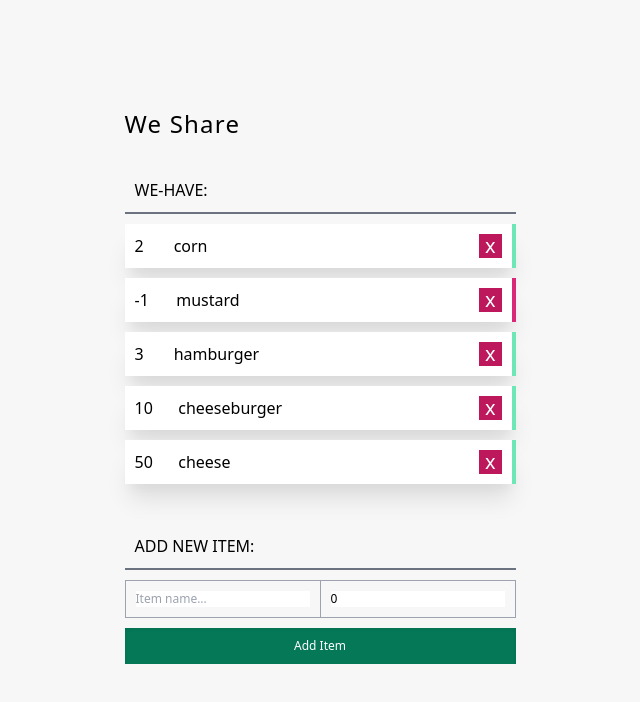
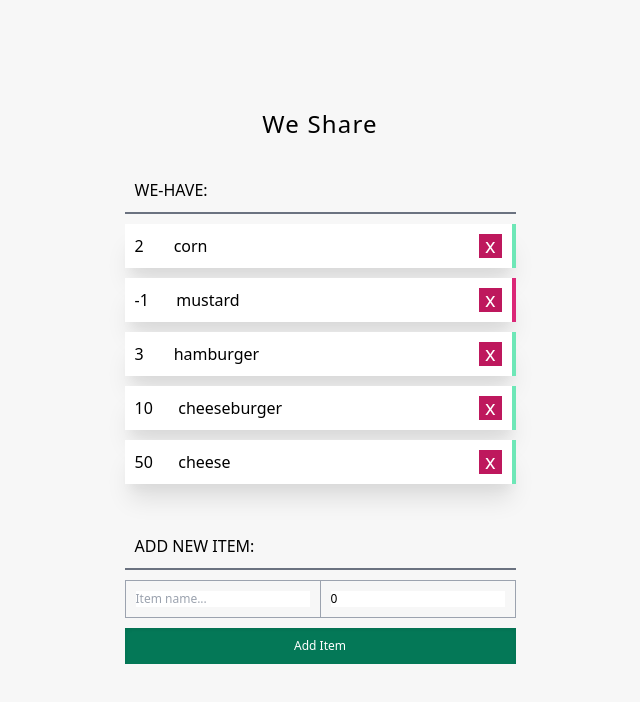
Before and after one commit to kellikells/we-share, a React (Create React App) app: page / in a window 1280 px wide. Shown: the top 702 px of the page, without its empty margins (320-960 px from the left). Built offline with nearby package versions, Linux system fonts and the light colour scheme.

Commit message:
centered app title

```diff
--- a/src/App.css
+++ b/src/App.css
@@ -39,7 +39,7 @@ body {
      }
 
      .app-title {
-          @apply text-2xl tracking-wider;
+          @apply text-2xl tracking-wider text-center;
      }
 
      .section-title {
@@ -65,9 +65,11 @@ body {
 
      .delete-btn {
           @apply bg-pink-700 border-0 text-white text-xl leading-5 py-0.5 px-1.5 top-full left-0;
+     }
 
-          /* transform -translate-x-full -translate-y-1\/2 opacity-0 transition duration-300 ease-in-out */
-     }
+     /* .item-quantity {
+         @apply border-r-4 border-solid border-gray-600;
+     } */
 
      /* ---------- FORM ---------- */
 
```
